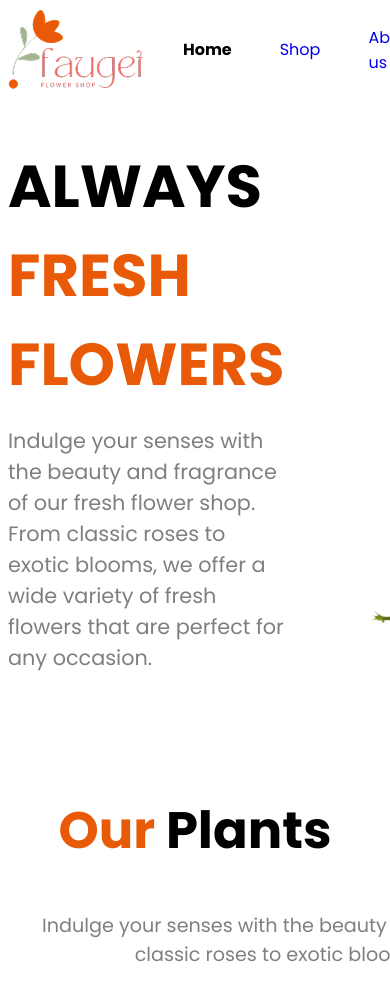
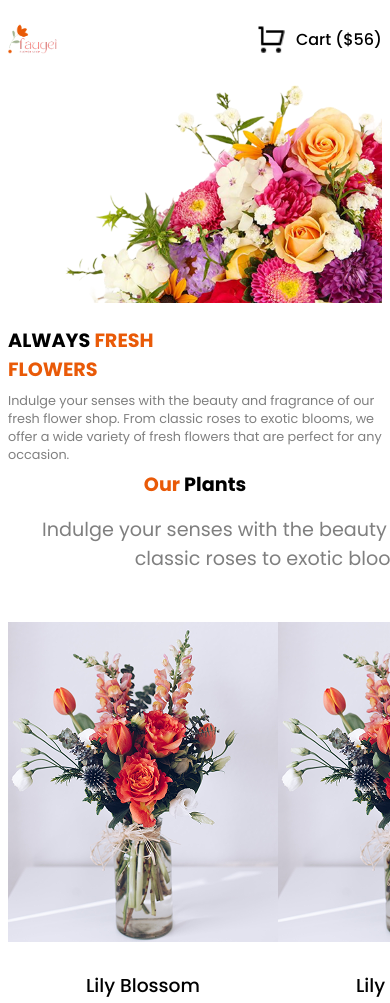
Before and after one commit to asraful-git42/B12A2-Responsive-Flowers-website, a plain HTML site: page index.html in a window 390 px wide. Shown: the top 1003 px of the page. Drawn offline with Linux system fonts and the light colour scheme.

Commit message:
responsive design for mobile

```diff
--- a/style.css
+++ b/style.css
@@ -294,6 +294,45 @@ footer {
   gap: 15px;
   align-items: center;
 }
+/* responsive-design- for mobile */
+
+@media screen and (max-width: 576px) {
+  a,
+  .flower-midle {
+    display: none;
+  }
+  .cart {
+    display: flex;
+    align-items: center;
+  }
+  nav img {
+    height: 30px;
+  }
+  .hero {
+    flex-direction: column-reverse;
+    height: 100%;
+    width: 100%;
+    margin: 0px;
+  }
+  .hero-header,
+  .section-header-1,
+  .flower-right-heder,
+  .colorful-header,
+  .container-header {
+    font-size: 1.2rem;
+  }
+  .hero-text,
+  .discount-25,
+  .discount,
+  .container-header-text,
+  .footer-column a,
+  .footer-box-1 p {
+    font-size: 0.8rem;
+  }
+  .hero-right img {
+    width: 100%;
+  }
+}
 
 /* responsive-for tablet or medium*/
 
```
